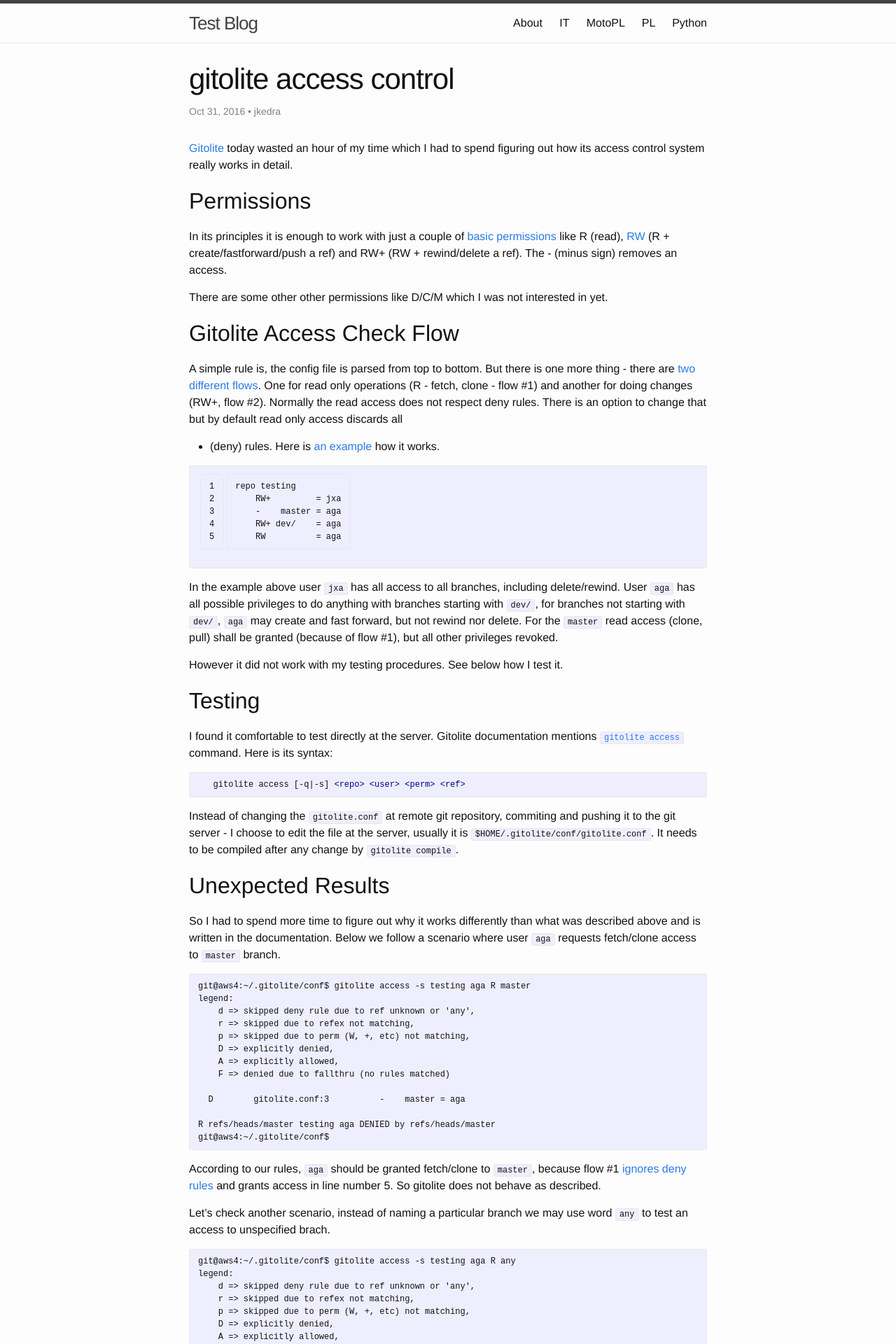
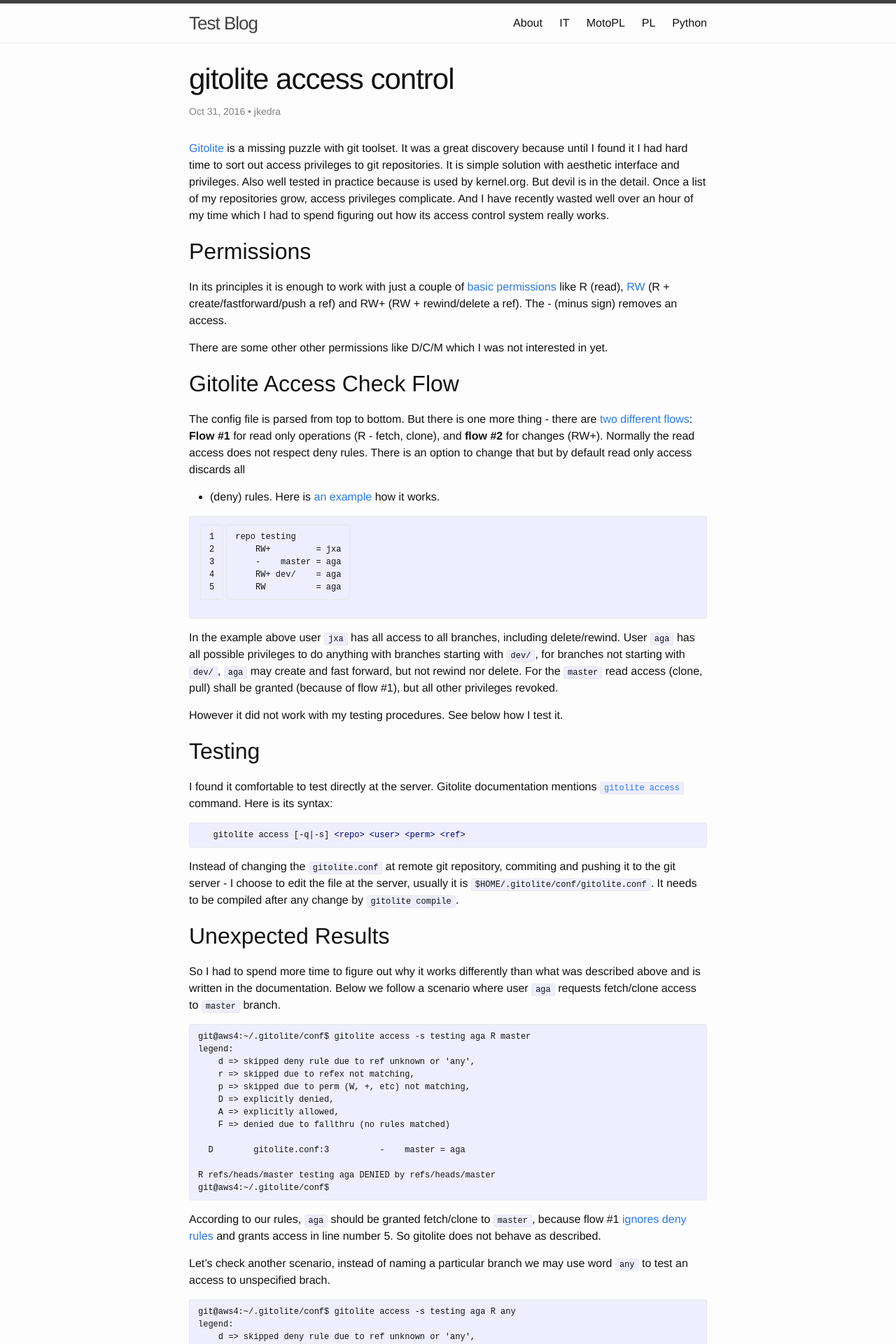
Before and after one commit to jkedra/jkedra.github.io, a Jekyll site: the page built from _posts/2016-10-31-gitolite.md, in a window 1280 px wide. Shown: the top 1920 px of the page at 70% size. Built offline with Jekyll 4.4.1, drawn with Linux system fonts in a browser that asks for light colours; comment, search, counter and statistics services are not loaded; some of the changed text lies outside the part shown.

Commit message:
introduction, typo, <strong>

```diff
--- a/_posts/2016-10-31-gitolite.md
+++ b/_posts/2016-10-31-gitolite.md
@@ -10,9 +10,14 @@
 jss: [wikipize]
 ---
 
-[Gitolite](http://gitolite.com) today wasted an hour of my time
-which I had to spend figuring out how its access control system
-really works in detail.
+[Gitolite](http://gitolite.com) is a missing puzzle with git toolset.
+It was a great discovery because until I found it I had hard time
+to sort out access privileges to git repositories. It is simple
+solution with aesthetic interface and privileges. Also well tested in
+practice because is used by kernel.org. But devil is in the detail.
+Once a list of my repositories grow, access privileges complicate.
+And I have recently wasted well over an hour of my time which I had
+to spend figuring out how its access control system really works.
 
 ## Permissions
 
@@ -27,11 +32,10 @@
 
 ## Gitolite Access Check Flow
 
-A simple rule is, the config file is parsed from top to bottom.
-But there is one more thing - there are
-[two different flows](http://gitolite.com/gitolite/conf.html#appendix-2-gitolite-access-check-flow).
-One for read only operations (R - fetch, clone - flow #1) and another for doing
-changes (RW+, flow #2). Normally the read access does not respect deny rules.
+The config file is parsed from top to bottom. But there is one more thing -
+there are [two different flows][two flows]:
+**Flow #1** for read only operations (R - fetch, clone), and **flow #2** for
+changes (RW+). Normally the read access does not respect deny rules.
 There is an option to change that but by default read only access discards all
 - (deny) rules. Here is [an example][access-control] how it works.
 
--- a/_sass/_base.scss
+++ b/_sass/_base.scss
@@ -210,6 +210,10 @@
 }
 
 
+strong {
+    font-weight: bold;
+}
+
 /* idea from StackExchange */
 kbd {
     background-color: #f7f7f7;
```
Also changed, not shown: other parts of _posts/2016-10-31-gitolite.md (+2 -9 lines).
